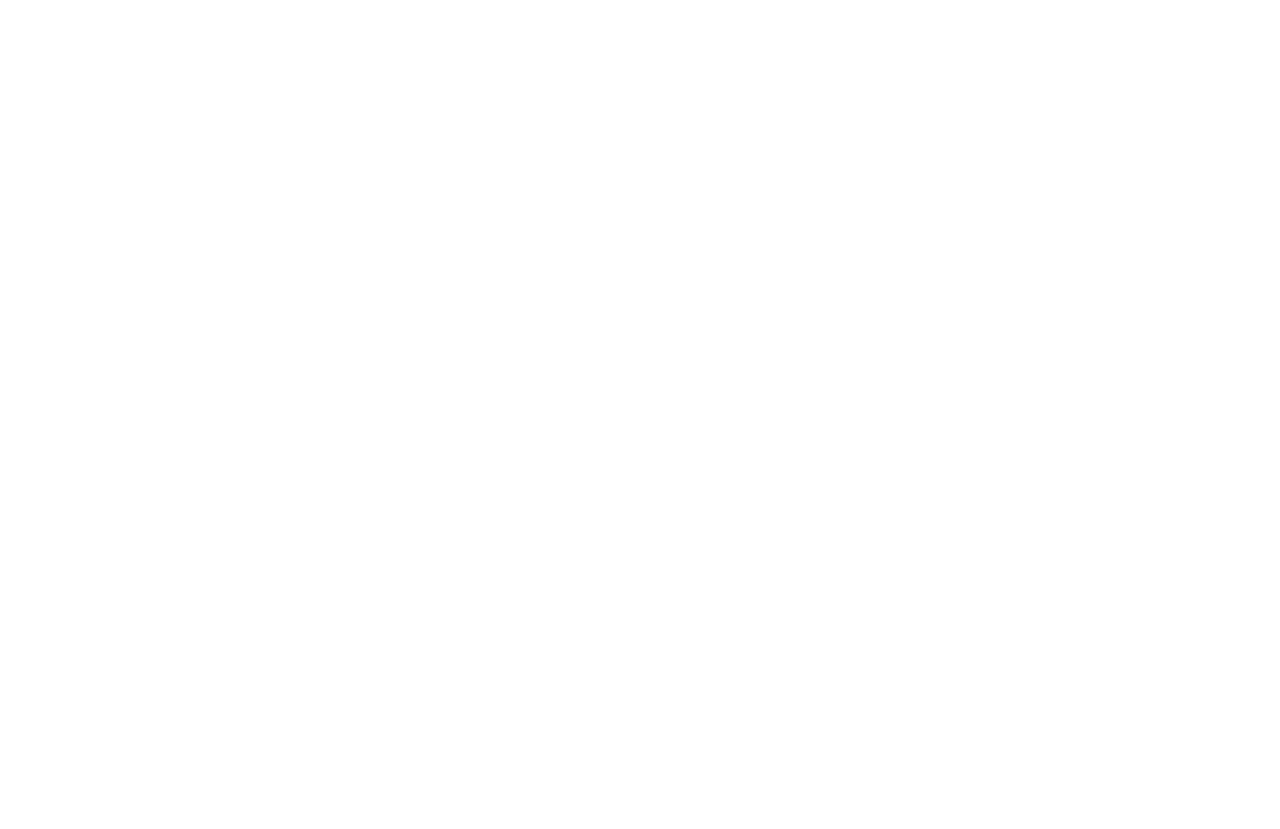
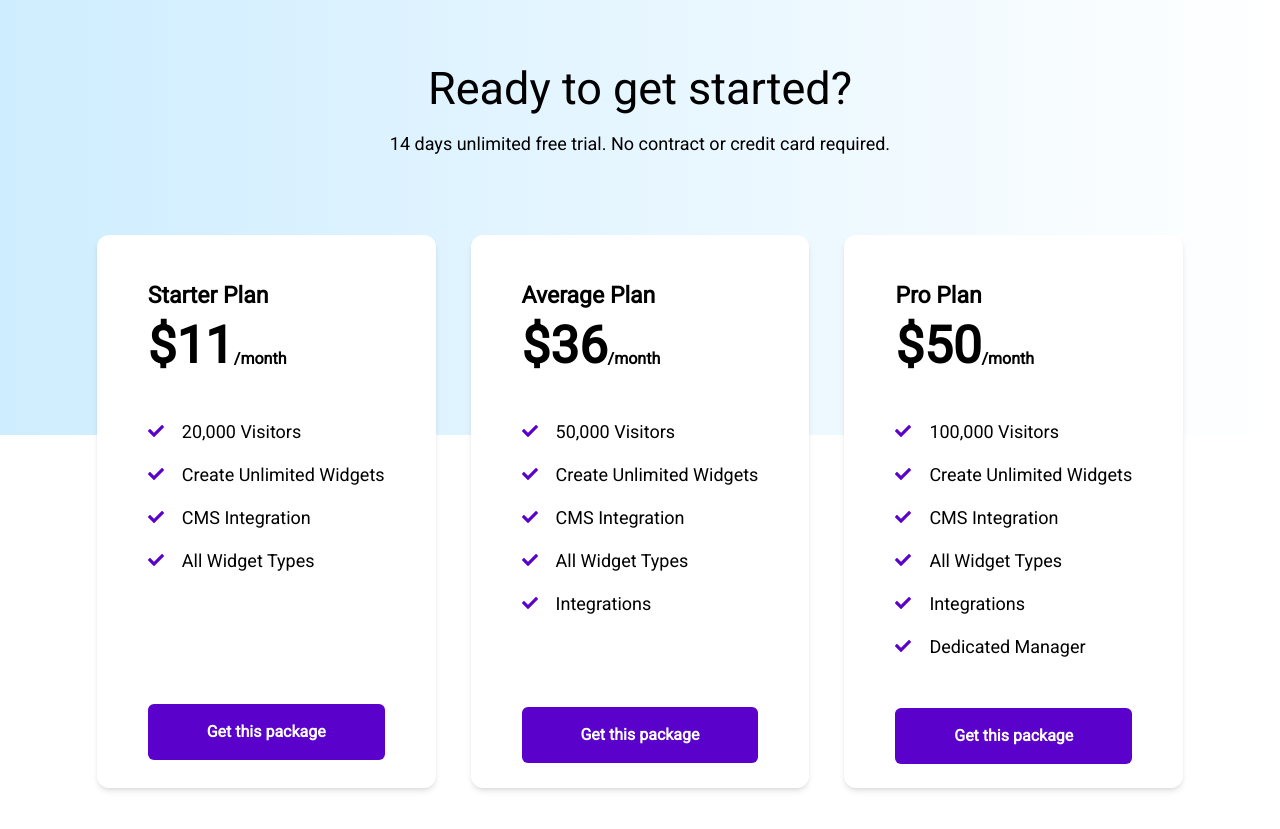
Before and after one commit to AbulFozolJumman/Event-360-Frontend, a React (Vite) app: page / in a window 1280 px wide. Shown: the part 3860-4689 px from the top of the page. Before the commit the page ends 3815 px from the top, so only its background shows below. Built offline with nearby package versions, Linux system fonts and the light colour scheme.

Commit message:
Plan section coding done

```diff
--- a/package.json
+++ b/package.json
@@ -14,6 +14,7 @@
     "match-sorter": "^6.3.3",
     "react": "^18.2.0",
     "react-dom": "^18.2.0",
+    "react-icons": "^5.0.1",
     "react-router-dom": "^6.21.3",
     "sort-by": "^1.2.0"
   },
--- a/src/Pages/Home/Home/Home.tsx
+++ b/src/Pages/Home/Home/Home.tsx
@@ -1,5 +1,6 @@
 import Banner from "../Banner/Banner";
 import EventItems from "../EventItems/EventItems";
+import Plan from "../Plan/Plan";
 import Services from "../Services/Services";
 
 const Home = () => {
@@ -8,6 +9,7 @@
       <Banner />
       <Services />
       <EventItems />
+      <Plan />
     </>
   );
 };
--- /dev/null
+++ b/src/Pages/Home/Plan/Plan.css
@@ -0,0 +1,17 @@
+.card:hover {
+  background-color: #5a01cb;
+  transition: 0.5s ease-in-out;
+}
+.card:hover .btn {
+  color: #5a01cb;
+  background-color: white;
+  transition: 0.5s ease-in-out;
+}
+.card:hover .check {
+  color: white;
+  transition: 0.5s ease-in-out;
+}
+.card:hover .text {
+  color: white;
+  transition: 0.5s ease-in-out;
+}
--- /dev/null
+++ b/src/Pages/Home/Plan/Plan.tsx
@@ -0,0 +1,119 @@
+import "./Plan.css";
+import { FaCheck } from "react-icons/fa";
+
+const Plan = () => {
+  return (
+    <>
+      <section>
+        <div className="bg-gradient-to-r from-[#ceedff] to-white px-5">
+          <h2 className="text-[45px] font-medium text-center pt-[100px] pb-2">
+            Ready to get started?
+          </h2>
+          <p className="text-[18px] text-center pb-[278px]">
+            14 days unlimited free trial. No contract or credit card required.
+          </p>
+        </div>
+        <div className="flex justify-center gap-[35px] top-[-200px] relative">
+          <div className="max-w-[370px] shadow-md card pt-[44px] pb-6 px-[51px] rounded-xl bg-white">
+            <h3 className="text-[23px] font-semibold mb-[6px] text">
+              Starter Plan
+            </h3>
+            <div className="flex items-end">
+              <p className="text-[51px] font-bold leading-none text">$11</p>
+              <p className="font-semibold text">/month</p>
+            </div>
+            <div className="flex items-center gap-[18px] mb-4 mt-[47px]">
+              <FaCheck className="text-[#5a01cb] check" />
+              <p className="text-[18px] text text">20,000 Visitors</p>
+            </div>
+            <div className="flex items-center gap-[18px] mb-4">
+              <FaCheck className="text-[#5a01cb] check" />
+              <p className="text-[18px] text text">Create Unlimited Widgets</p>
+            </div>
+            <div className="flex items-center gap-[18px] mb-4">
+              <FaCheck className="text-[#5a01cb] check" />
+              <p className="text-[18px] text">CMS Integration</p>
+            </div>
+            <div className="flex items-center gap-[18px]">
+              <FaCheck className="text-[#5a01cb] check" />
+              <p className="text-[18px] text">All Widget Types</p>
+            </div>
+            <button className="w-full btn bg-[#5A01CB] mt-[130px] rounded-md py-4 text-white hover:bg-white hover:text-[#5A01CB] font-bold">
+              Get this package
+            </button>
+          </div>
+          <div className="max-w-[370px] shadow-md card pt-[44px] pb-6 px-[51px] rounded-xl bg-white">
+            <h3 className="text-[23px] font-semibold mb-[6px] text">
+              Average Plan
+            </h3>
+            <div className="flex items-end">
+              <p className="text-[51px] font-bold leading-none text">$36</p>
+              <p className="font-semibold text">/month</p>
+            </div>
+            <div className="flex items-center gap-[18px] mb-4 mt-[47px]">
+              <FaCheck className="text-[#5a01cb] check" />
+              <p className="text-[18px] text">50,000 Visitors</p>
+            </div>
+            <div className="flex items-center gap-[18px] mb-4">
+              <FaCheck className="text-[#5a01cb] check" />
+              <p className="text-[18px] text">Create Unlimited Widgets</p>
+            </div>
+            <div className="flex items-center gap-[18px] mb-4">
+              <FaCheck className="text-[#5a01cb] check" />
+              <p className="text-[18px] text">CMS Integration</p>
+            </div>
+            <div className="flex items-center gap-[18px] mb-4">
+              <FaCheck className="text-[#5a01cb] check" />
+              <p className="text-[18px] text">All Widget Types</p>
+            </div>
+            <div className="flex items-center gap-[18px]">
+              <FaCheck className="text-[#5a01cb] check" />
+              <p className="text-[18px] text">Integrations</p>
+            </div>
+            <button className="w-full btn bg-[#5A01CB] mt-[90px] rounded-md py-4 text-white hover:bg-white hover:text-[#5A01CB] font-bold">
+              Get this package
+            </button>
+          </div>
+          <div className="max-w-[370px] shadow-md card pt-[44px] pb-6 px-[51px] rounded-xl bg-white">
+            <h3 className="text-[23px] font-semibold mb-[6px] text">
+              Pro Plan
+            </h3>
+            <div className="flex items-end">
+              <p className="text-[51px] font-bold leading-none text">$50</p>
+              <p className="font-semibold text">/month</p>
+            </div>
+            <div className="flex items-center gap-[18px] mb-4 mt-[47px]">
+              <FaCheck className="text-[#5a01cb] check" />
+              <p className="text-[18px] text">100,000 Visitors</p>
+            </div>
+            <div className="flex items-center gap-[18px] mb-4">
+              <FaCheck className="text-[#5a01cb] check" />
+              <p className="text-[18px] text">Create Unlimited Widgets</p>
+            </div>
+            <div className="flex items-center gap-[18px] mb-4">
+              <FaCheck className="text-[#5a01cb] check" />
+              <p className="text-[18px] text">CMS Integration</p>
+            </div>
+            <div className="flex items-center gap-[18px] mb-4">
+              <FaCheck className="text-[#5a01cb] check" />
+              <p className="text-[18px] text">All Widget Types</p>
+            </div>
+            <div className="flex items-center gap-[18px] mb-4">
+              <FaCheck className="text-[#5a01cb] check" />
+              <p className="text-[18px] text">Integrations</p>
+            </div>
+            <div className="flex items-center gap-[18px]">
+              <FaCheck className="text-[#5a01cb] check" />
+              <p className="text-[18px] text">Dedicated Manager</p>
+            </div>
+            <button className="w-full btn bg-[#5A01CB] mt-12 rounded-md py-4 text-white hover:bg-white hover:text-[#5A01CB] font-bold">
+              Get this package
+            </button>
+          </div>
+        </div>
+      </section>
+    </>
+  );
+};
+
+export default Plan;
```
Also changed, not shown: src/assets/check-purple.png (added), 1 other file (tests, documents, lock files or other folders).
